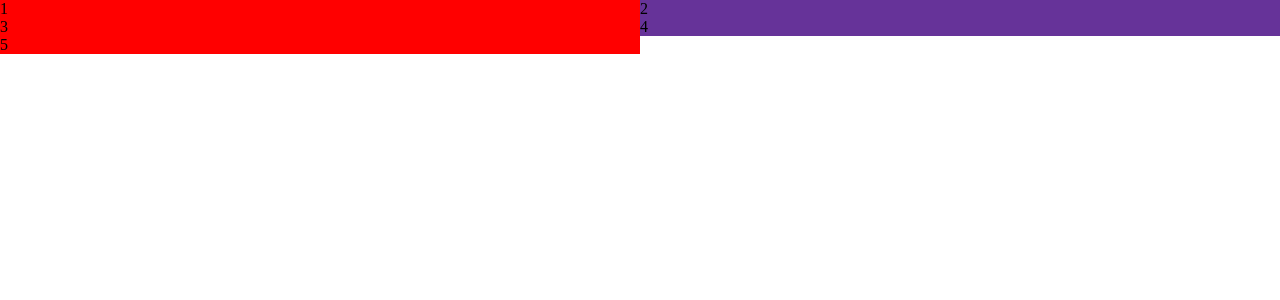
After one commit to GeorgePearse/flashcards, a Flask app: page /pretty in a window 1280 px wide. The commit adds this page. Shown: the top 300 px of the page. Run offline with Flask 2, Linux system fonts and the light colour scheme.

Commit message:
started to add styling

```diff
--- a/app.py
+++ b/app.py
@@ -54,6 +54,10 @@ def check():
             result += '     Selected card is in the deck'
         return render_template('check_response.html',check=str(text),result=str(result))
 
+@app.route('/pretty', methods=['GET'])
+def pretty():
+    return render_template('pretty_page.html')
+
 app.run(debug=True)
 
 # %%
--- /dev/null
+++ b/static/styles/mainpage.css
@@ -0,0 +1,16 @@
+* {
+    margin: 0;
+    padding: 0;
+}
+
+.grid {
+    display: grid;
+    grid-template-columns: 1fr 1fr;
+}
+.grid div:nth-child(even) {
+    background-color: rebeccapurple;
+}
+
+.grid div:nth-child(odd) {
+    background-color: red;
+}
--- a/templates/insert_response.html
+++ b/templates/insert_response.html
@@ -4,7 +4,6 @@
     <body>
         <p>  {{key}} {{value}} sucessfully inserted </p>
         <a href={{ url_for('insert') }} style="text-decoration:none">
-             To redirect to the home page
             <button  label="home_button" name="so_link">Home</button>
         </a>
     </body>
--- /dev/null
+++ b/templates/pretty_page.html
@@ -0,0 +1,20 @@
+<!DOCTYPE html>
+<html>
+    <head>
+        <meta charset="utf-8">
+        <meta name="viewport" content="width-device-width", initial-scale=1.0">
+        <link rel= "stylesheet" type= "text/css" href= "{{ url_for('static',filename='styles/mainpage.css') }}">
+        <title></title>
+    </head>
+    <body>
+
+        <div class="grid">
+            <div>1</div>
+            <div>2</div>
+            <div>3</div>
+            <div>4</div>
+            <div>5</div>
+        </div>
+
+    </body>
+</html>
--- a/templates/temp_home.html
+++ b/templates/temp_home.html
@@ -4,8 +4,10 @@
     <body>
         <p>  This is the landing page, just simplifies web design / use of url_for </p>
         <a href={{ url_for('insert') }} style="text-decoration:none">
-
             <button  label="home_button" name="so_link">Home</button>
+        </a>
+        <a href={{ url_for('pretty') }} style="text-decoration:none">
+            <button  label="pretty_button" name="so_link">Pretty</button>
         </a>
     </body>
 </html>
```
